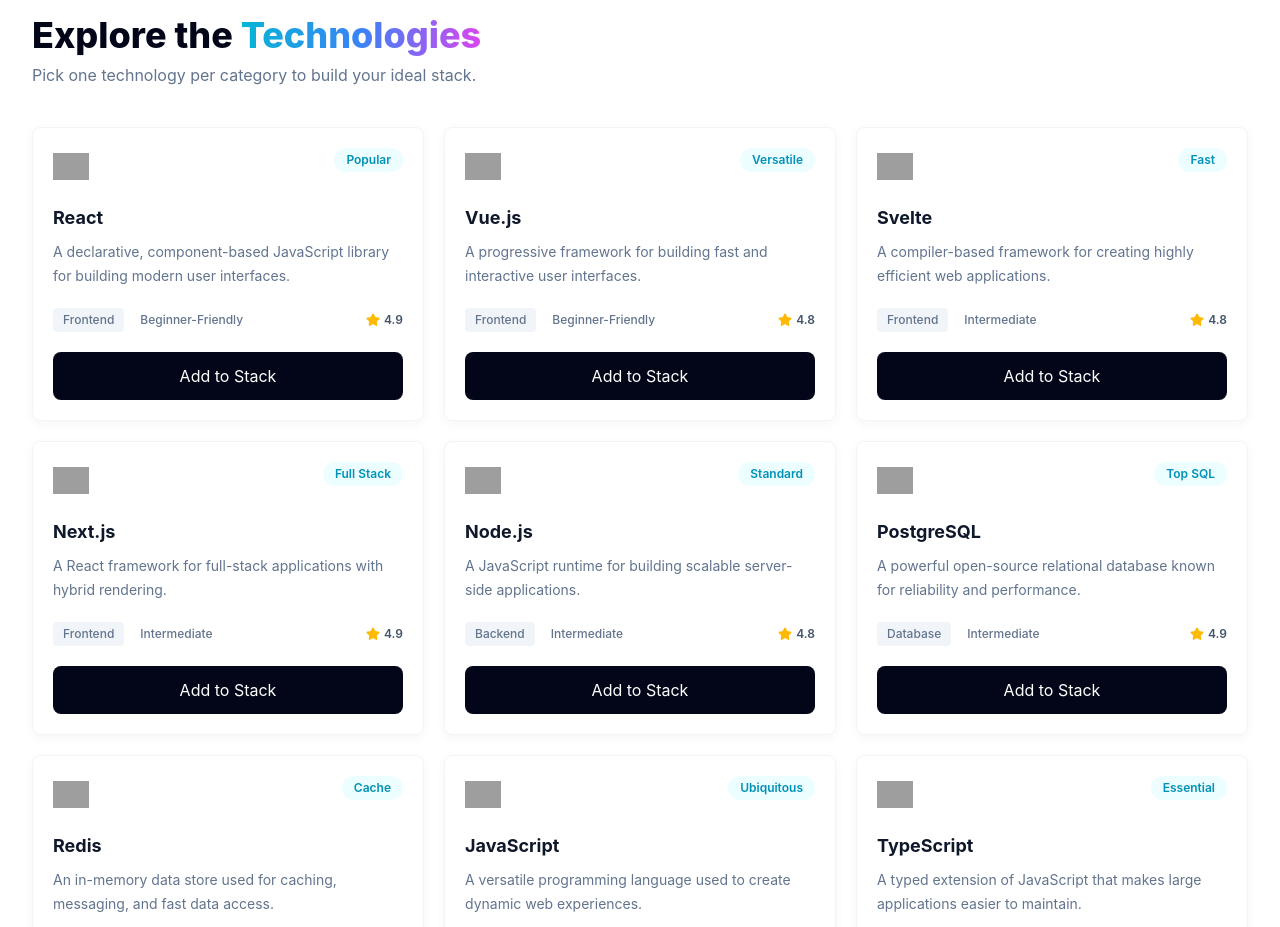
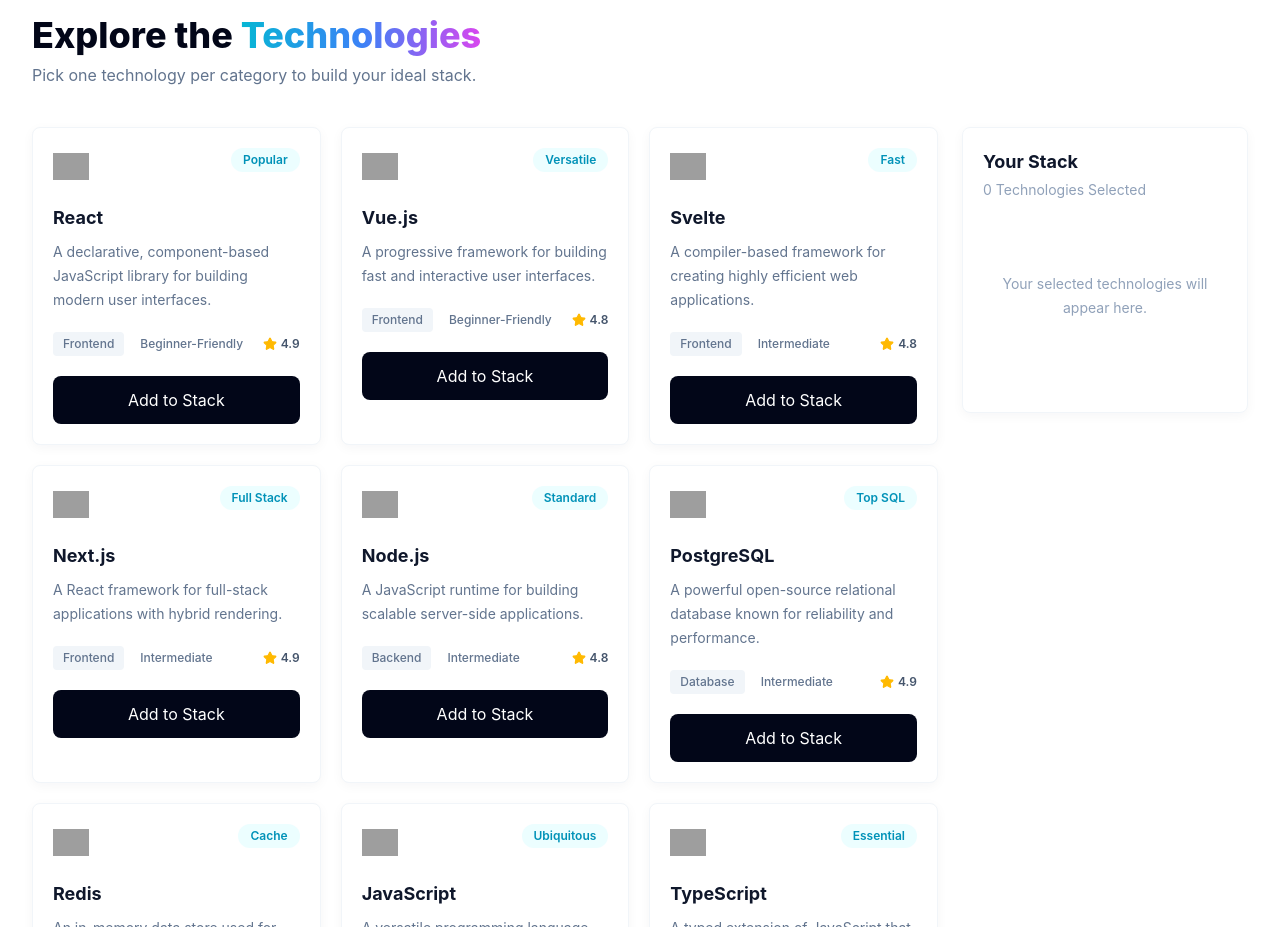
Before and after one commit to sasamir10/dev-stack-builder, a React (Vite) app: page / in a window 1280 px wide. Shown: the part 900-1827 px from the top of the page. Built offline with nearby package versions, Linux system fonts and the light colour scheme; grey boxes are pictures that could not be loaded.

Commit message:
feat: add technology stack selection functionality

```diff
--- a/src/components/TechnologiesSection.tsx
+++ b/src/components/TechnologiesSection.tsx
@@ -1,9 +1,13 @@
 import { useEffect, useState } from "react";
 import type { Technology } from "../types/technology";
 import TechnologyCard from "./TechnologyCard";
+import YourStack from "./YourStack";
 
 export default function TechnologiesSection() {
     const [technologies, setTechnologies] = useState<Technology[]>([]);
+    const [selectedTechnologies, setSelectedTechnologies] = useState<
+        Technology[]
+    >([]);
     const [isLoading, setIsLoading] = useState(true);
     const [error, setError] = useState("");
 
@@ -29,6 +33,31 @@
 
         loadTechnologies();
     }, []);
+
+    function handleAddTechnology(technology: Technology) {
+        const alreadySelected = selectedTechnologies.some(
+            (item) => item.id === technology.id,
+        );
+
+        if (alreadySelected) {
+            return;
+        }
+
+        setSelectedTechnologies((currentStack) => [
+            ...currentStack,
+            technology,
+        ]);
+    }
+
+    function handleRemoveTechnology(id: string) {
+        setSelectedTechnologies((currentStack) =>
+            currentStack.filter((technology) => technology.id !== id),
+        );
+    }
+
+    function handleRemoveAll() {
+        setSelectedTechnologies([]);
+    }
 
     return (
         <section id="technologies" className="bg-white py-20 sm:py-24">
@@ -63,13 +92,27 @@
                 )}
 
                 {!isLoading && !error && (
-                    <div className="mt-10 grid grid-cols-1 gap-5 sm:grid-cols-2 lg:grid-cols-3">
-                        {technologies.map((technology) => (
-                            <TechnologyCard
-                                key={technology.id}
-                                technology={technology}
+                    <div className="mt-10 grid gap-6 lg:grid-cols-4">
+                        <div className="grid grid-cols-1 gap-5 sm:grid-cols-2 lg:col-span-3 xl:grid-cols-3">
+                            {technologies.map((technology) => (
+                                <TechnologyCard
+                                    key={technology.id}
+                                    technology={technology}
+                                    isAdded={selectedTechnologies.some(
+                                        (item) => item.id === technology.id,
+                                    )}
+                                    onAdd={handleAddTechnology}
+                                />
+                            ))}
+                        </div>
+
+                        <div className="lg:sticky lg:top-24 lg:col-span-1 lg:self-start">
+                            <YourStack
+                                selectedTechnologies={selectedTechnologies}
+                                onRemove={handleRemoveTechnology}
+                                onRemoveAll={handleRemoveAll}
                             />
-                        ))}
+                        </div>
                     </div>
                 )}
             </div>
--- /dev/null
+++ b/src/components/YourStack.tsx
@@ -0,0 +1,78 @@
+import { X } from "lucide-react";
+import type { Technology } from "../types/technology";
+
+interface YourStackProps {
+    selectedTechnologies: Technology[];
+    onRemove: (id: string) => void;
+    onRemoveAll: () => void;
+}
+
+export default function YourStack({
+    selectedTechnologies,
+    onRemove,
+    onRemoveAll,
+}: YourStackProps) {
+    const selectedCount = selectedTechnologies.length;
+
+    return (
+        <aside className="rounded-lg border border-slate-100 bg-white p-5 shadow-[0_3px_12px_rgba(15,23,42,0.04)]">
+            <h2 className="text-lg font-bold text-slate-900">Your Stack</h2>
+
+            <p className="mt-1 text-sm text-slate-400">
+                {selectedCount}{" "}
+                {selectedCount === 1
+                    ? "Technology Selected"
+                    : "Technologies Selected"}
+            </p>
+
+            {selectedCount === 0 ? (
+                <div className="flex min-h-48 items-center justify-center text-center text-sm leading-6 text-slate-400">
+                    Your selected technologies will appear here.
+                </div>
+            ) : (
+                <>
+                    <div className="mt-5 space-y-3">
+                        {selectedTechnologies.map((technology) => (
+                            <div
+                                key={technology.id}
+                                className="flex items-center gap-3 rounded-lg border border-slate-100 p-3"
+                            >
+                                <img
+                                    src={technology.icon}
+                                    alt=""
+                                    className="h-8 w-8 object-contain"
+                                />
+
+                                <div className="min-w-0 flex-1">
+                                    <p className="truncate text-sm font-semibold text-slate-800">
+                                        {technology.name}
+                                    </p>
+                                    <p className="text-xs text-slate-400">
+                                        {technology.category}
+                                    </p>
+                                </div>
+
+                                <button
+                                    type="button"
+                                    onClick={() => onRemove(technology.id)}
+                                    aria-label={`Remove ${technology.name}`}
+                                    className="grid h-8 w-8 place-items-center rounded-md text-slate-400 transition-colors hover:bg-rose-50 hover:text-rose-500"
+                                >
+                                    <X size={18} />
+                                </button>
+                            </div>
+                        ))}
+                    </div>
+
+                    <button
+                        type="button"
+                        onClick={onRemoveAll}
+                        className="mt-6 w-full rounded-lg border border-rose-200 py-2.5 text-sm font-semibold text-rose-500 transition-colors hover:bg-rose-50"
+                    >
+                        Remove All
+                    </button>
+                </>
+            )}
+        </aside>
+    );
+}
```
